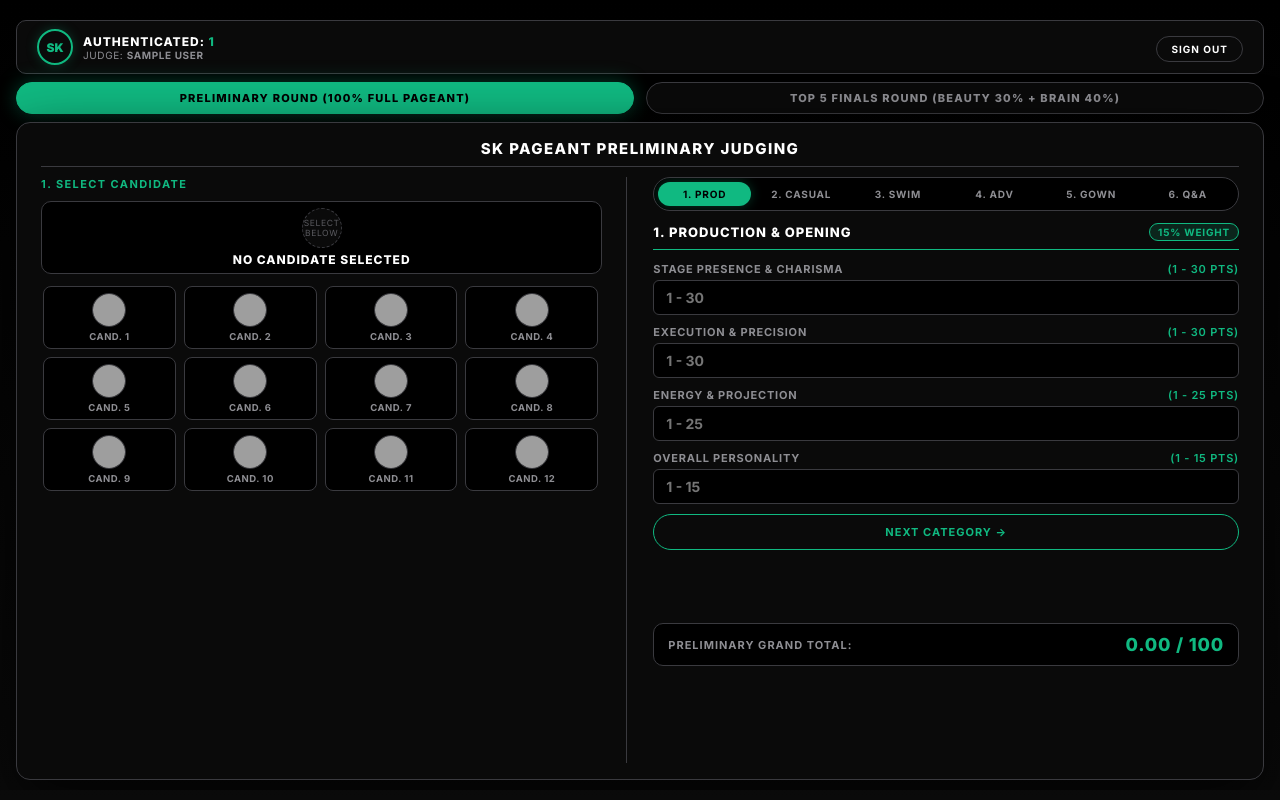
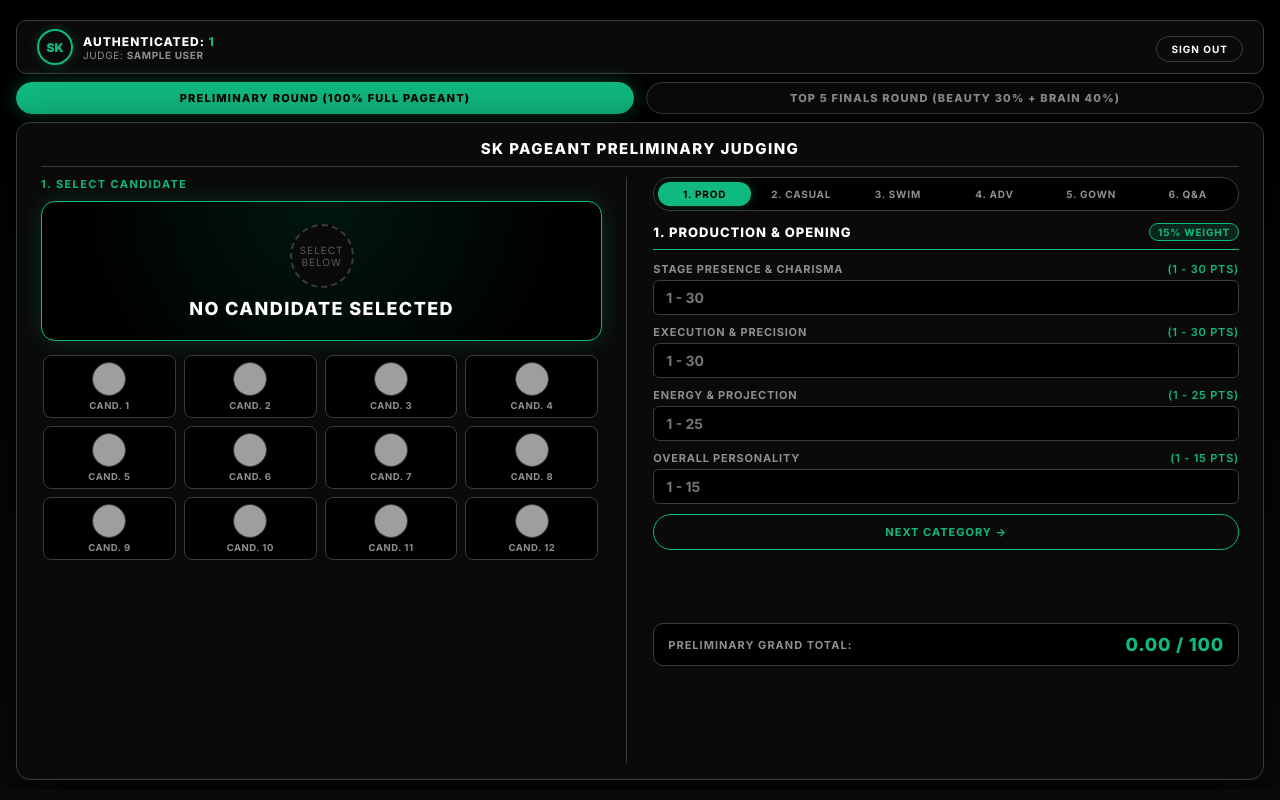
Before and after one commit to LiveKryptiah/tabulation, a Flask app: page /scoring in a window 1280 px wide. Run offline with Flask 2, Linux system fonts and the light colour scheme; the visitor is signed in with stand-in values (Sample User, id 1); grey boxes are pictures that could not be loaded.

Commit message:
Enlarge selected candidate preview section with 88px photo, glowing emerald border, and prominent 18px title

```diff
--- a/templates/index.html
+++ b/templates/index.html
@@ -205,53 +205,56 @@
             flex-shrink: 0;
         }
 
-        /* Selected Candidate Preview Box */
+        /* Selected Candidate Preview Box (Large Featured Section) */
         .selected-preview {
-            background: #000000;
-            border: 1px solid #3a3a3f;
-            border-radius: 10px;
-            padding: 6px 12px;
+            background: radial-gradient(circle at 50% 0%, rgba(16, 185, 129, 0.12) 0%, transparent 80%), #000000;
+            border: 1.5px solid #10b981;
+            border-radius: 14px;
+            padding: 14px 18px;
             text-align: center;
-            margin-bottom: 10px;
-            min-height: 70px;
+            margin-bottom: 12px;
+            min-height: 140px;
             display: flex;
             flex-direction: column;
             align-items: center;
             justify-content: center;
             flex-shrink: 0;
+            box-shadow: 0 0 25px rgba(16, 185, 129, 0.2);
+            transition: all 0.3s ease;
         }
         .selected-preview img {
-            width: 44px;
-            height: 44px;
+            width: 88px;
+            height: 88px;
             object-fit: cover;
             border-radius: 50%;
-            border: 2px solid #10b981;
-            box-shadow: 0 0 12px rgba(16, 185, 129, 0.3);
+            border: 3px solid #10b981;
+            box-shadow: 0 0 25px rgba(16, 185, 129, 0.4);
             display: none;
+            transition: all 0.3s ease;
         }
         .placeholder-circle {
-            width: 40px;
-            height: 40px;
+            width: 64px;
+            height: 64px;
             border-radius: 50%;
             background-color: #0a0a0a;
-            border: 1px dashed #3a3a3f;
+            border: 2px dashed #3a3a3f;
             display: flex;
             align-items: center;
             justify-content: center;
             color: #5a5a5f;
-            font-size: 8.5px;
+            font-size: 10px;
             text-transform: uppercase;
-            letter-spacing: 0.6px;
+            letter-spacing: 1px;
             text-align: center;
-            padding: 2px;
+            padding: 4px;
         }
         .selected-preview h3 {
-            margin: 4px 0 0 0;
+            margin: 10px 0 0 0;
             color: #ffffff;
-            font-size: 12px;
+            font-size: 18px;
             font-weight: 800;
             text-transform: uppercase;
-            letter-spacing: 1px;
+            letter-spacing: 1.4px;
         }
 
         /* Candidate Grid - Compact & Non-Stretched */
```
